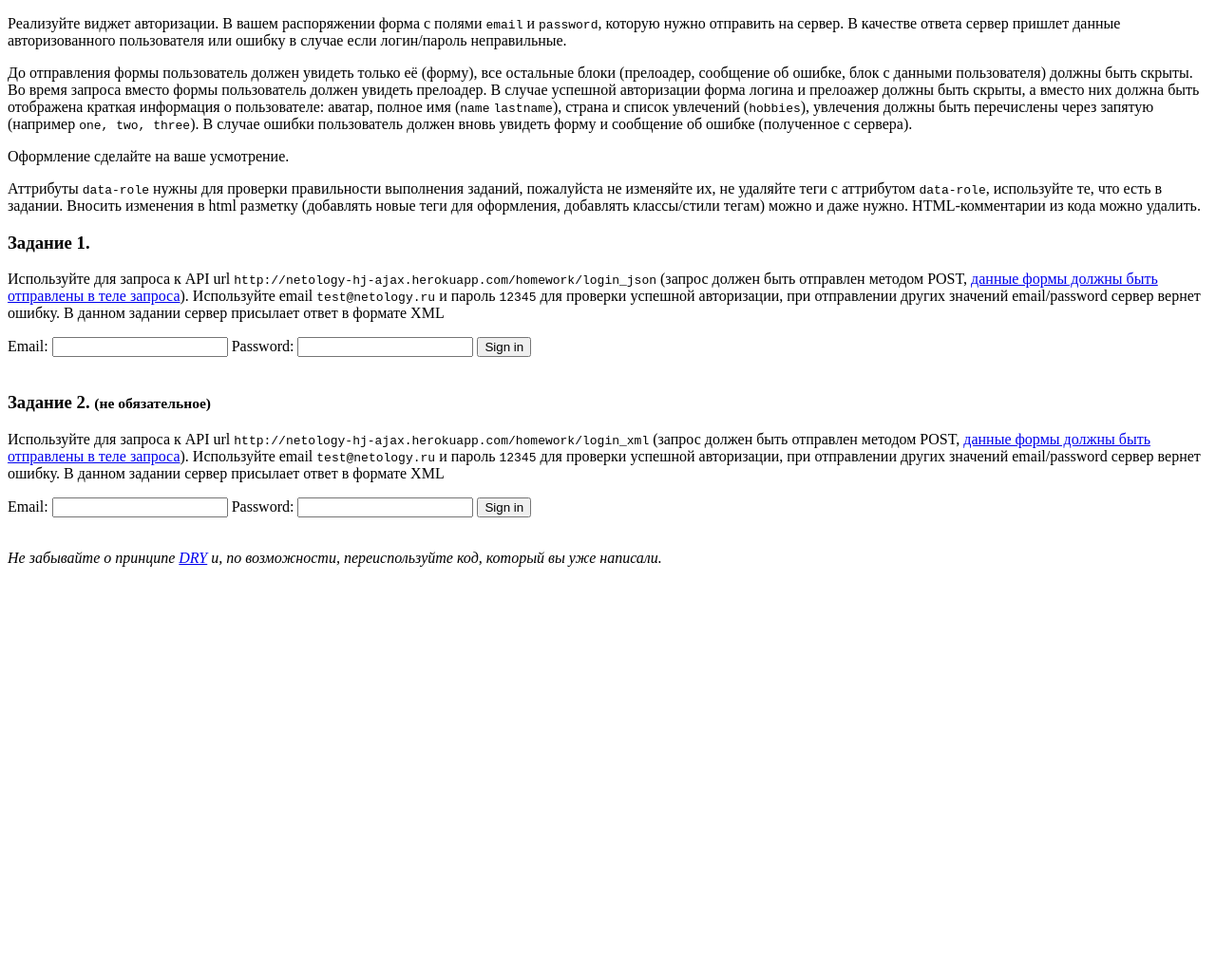
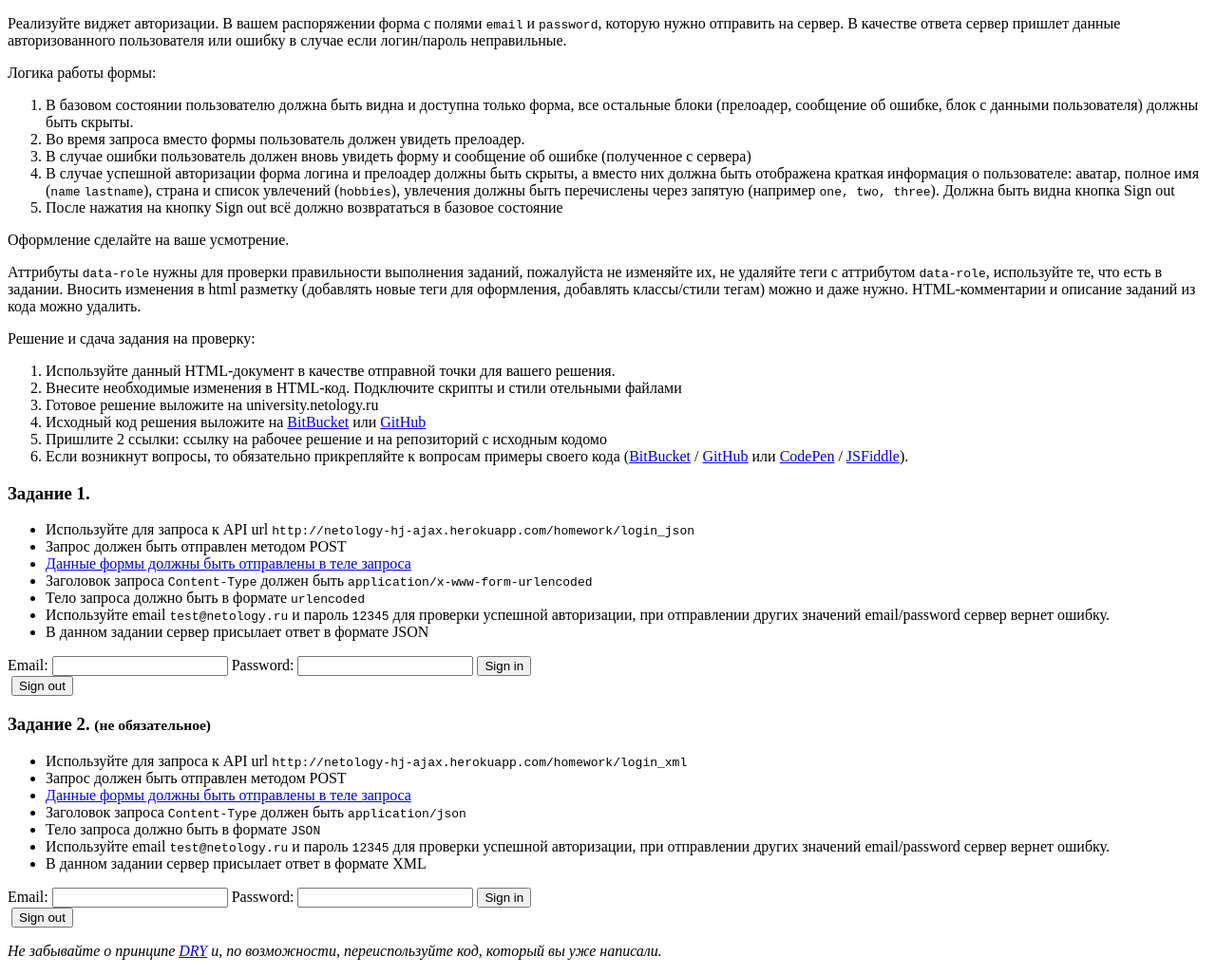
Before and after one commit to afitiskin/netology-hj-ajax, a website: page public/homework.html in a window 1280 px wide. Shown: the whole page at 95% size. Before the commit the page ends 800 px from the top, so only its background shows below. Drawn offline with Linux system fonts and the light colour scheme.

Commit message:
Update for homework

```diff
--- a/public/homework.html
+++ b/public/homework.html
@@ -6,18 +6,67 @@
     <meta http-equiv="x-ua-compatible" content="ie=edge">
     <meta name="viewport" content="width=device-width, initial-scale=1">
 </head>
-<body class="shower">
+<body>
     <section class="intro">
         <p>Реализуйте виджет авторизации. В вашем распоряжении форма с полями <code>email</code> и <code>password</code>, которую нужно отправить на сервер. В качестве ответа сервер пришлет данные авторизованного пользователя или ошибку в случае если логин/пароль неправильные.</p>
-        <p>До отправления формы пользователь должен увидеть только её (форму), все остальные блоки (прелоадер, сообщение об ошибке, блок с данными пользователя) должны быть скрыты. Во время запроса вместо формы пользователь должен увидеть прелоадер. В случае успешной авторизации форма логина и прелоажер должны быть скрыты, а вместо них должна быть отображена краткая информация о пользователе: аватар, полное имя (<code>name</code> <code>lastname</code>), страна и список увлечений (<code>hobbies</code>), увлечения должны быть перечислены через запятую (например <code>one, two, three</code>). В случае ошибки пользователь должен вновь увидеть форму и сообщение об ошибке (полученное с сервера).</p>
+        <p>Логика работы формы:</p>
+        <ol>
+            <li>
+                В базовом состоянии пользователю должна быть видна и доступна только форма, все остальные блоки (прелоадер, сообщение об ошибке, блок с данными пользователя) должны быть скрыты.
+            </li>
+            <li>
+                Во время запроса вместо формы пользователь должен увидеть прелоадер.
+            </li>
+            <li>
+                В случае ошибки пользователь должен вновь увидеть форму и сообщение об ошибке (полученное с сервера)
+            </li>
+            <li>
+                В случае успешной авторизации форма логина и прелоадер должны быть скрыты, а вместо них должна быть отображена краткая информация о пользователе: аватар, полное имя (<code>name</code> <code>lastname</code>), страна и список увлечений (<code>hobbies</code>), увлечения должны быть перечислены через запятую (например <code>one, two, three</code>). Должна быть видна кнопка Sign out
+            </li>
+            <li>
+                После нажатия на кнопку Sign out всё должно возврататься в базовое состояние
+            </li>
+        </ol>
         <p>Оформление сделайте на ваше усмотрение.</p>
-        <p>Аттрибуты <code>data-role</code> нужны для проверки правильности выполнения заданий, пожалуйста не изменяйте их, не удаляйте теги с аттрибутом <code>data-role</code>, используйте те, что есть в задании. Вносить изменения в html разметку (добавлять новые теги для оформления, добавлять классы/стили тегам) можно и даже нужно. HTML-комментарии из кода можно удалить.</p>
+        <p>Аттрибуты <code>data-role</code> нужны для проверки правильности выполнения заданий, пожалуйста не изменяйте их, не удаляйте теги с аттрибутом <code>data-role</code>, используйте те, что есть в задании. Вносить изменения в html разметку (добавлять новые теги для оформления, добавлять классы/стили тегам) можно и даже нужно. HTML-комментарии и описание заданий из кода можно удалить.</p>
+
+        <p>Решение и сдача задания на проверку:</p>
+        <ol>
+            <li>Используйте данный HTML-документ в качестве отправной точки для вашего решения.</li>
+            <li>Внесите необходимые изменения в HTML-код. Подключите скрипты и стили отельными файлами</li>
+            <li>Готовое решение выложите на university.netology.ru</li>
+            <li>Исходный код решения выложите на <a href="https://bitbucket.org/">BitBucket</a> или <a href="https://github.com/">GitHub</a></li>
+            <li>Пришлите 2 ссылки: ссылку на рабочее решение и на репозиторий c исходным кодомo</li>
+            <li>Если возникнут вопросы, то обязательно прикрепляйте к вопросам примеры своего кода (<a href="https://bitbucket.org/">BitBucket</a> / <a href="https://github.com/">GitHub</a> или <a href="http://codepen.io">CodePen</a> / <a href="https://jsfiddle.net">JSFiddle</a>).</li>
+        </ol>
     </div>
 
     <section class="ex1">
         <h1>Задание 1.</h1>
-        <p>Используйте для запроса к API url <code>http://netology-hj-ajax.herokuapp.com/homework/login_json</code> (запрос должен быть отправлен методом POST, <a href="https://learn.javascript.ru/xhr-forms" target="_blank">данные формы должны быть отправлены в теле запроса</a>). Используйте email <code>test@netology.ru</code> и пароль <code>12345</code> для проверки успешной авторизации, при отправлении других значений email/password сервер вернет ошибку. В данном задании сервер присылает ответ в формате XML</p>
-        <form method="post" action="http://netology-hj-ajax.herokuapp.com/homework/login_json" data-role="json-request-form">
+        <ul>
+            <li>
+                Используйте для запроса к API url <code>http://netology-hj-ajax.herokuapp.com/homework/login_json</code>
+            </li>
+            <li>
+                Запрос должен быть отправлен методом POST
+            </li>
+            <li>
+                <a href="https://learn.javascript.ru/xhr-forms" target="_blank">Данные формы должны быть отправлены в теле запроса</a>
+            </li>
+            <li>
+                Заголовок запроса <code>Content-Type</code> должен быть <code>application/x-www-form-urlencoded</code>
+            </li>
+            <li>
+                Тело запроса должно быть в формате <code>urlencoded</code>
+            </li>
+            <li>
+                Используйте email <code>test@netology.ru</code> и пароль <code>12345</code> для проверки успешной авторизации, при отправлении других значений email/password сервер вернет ошибку.
+            </li>
+            <li>
+              В данном задании сервер присылает ответ в формате JSON
+            </li>
+        </ul>
+        <form method="post" action="http://netology-hj-ajax.herokuapp.com/homework/login_json" enctype="application/x-www-form-urlencoded" data-role="json-request-form">
             <label>
                 Email:
                 <input type="email" name="email" value="" data-role="json-request-form-login" />
@@ -27,35 +76,58 @@
                 <input type="password" name="password" value="" data-role="json-request-form-password" />
             </label>
             <button type="submit" data-role="json-request-form-submit">Sign in</button>
-            <span data-role="json-request-form-preloader">
+            <span data-role="json-request-preloader">
                 <!-- preloader should be displayed here while request is in progress -->
             </span>
-            <div data-role="json-request-form-error">
+            <div data-role="json-request-error">
                 <!-- error should be displayed here in case if API responds with error -->
             </div>
         </form>
 
-
         <div data-role="json-request-user-profile">
             <!-- user profile should be displayed here after successfull login -->
 
-            <img src="" alt="" data-role="json-request-form-user-avatar" />
-            <span data-role="json-request-form-user-fullname">
+            <img src="" alt="" data-role="json-request-user-profile-avatar" />
+            <span data-role="json-request-user-profile-fullname">
                 <!-- full name here (name lastname) -->
             </span>
-            <span data-role="json-request-form-user-country">
+            <span data-role="json-request-user-profile-country">
                 <!-- country here -->
             </span>
-            <span data-role="json-request-form-user-hobbies">
+            <span data-role="json-request-user-profile-hobbies">
                 <!-- hobbies here, comma separated -->
             </span>
+
+            <button data-role="json-request-user-profile-logout">Sign out</button>
         </div>
     </section>
 
     <section class="ex2">
         <h1>Задание 2. <small>(не обязательное)</small></h1>
-        <p>Используйте для запроса к API url <code>http://netology-hj-ajax.herokuapp.com/homework/login_xml</code> (запрос должен быть отправлен методом POST, <a href="https://learn.javascript.ru/xhr-forms" target="_blank">данные формы должны быть отправлены в теле запроса</a>). Используйте email <code>test@netology.ru</code> и пароль <code>12345</code> для проверки успешной авторизации, при отправлении других значений email/password сервер вернет ошибку. В данном задании сервер присылает ответ в формате XML</p>
-        <form method="post" action="http://netology-hj-ajax.herokuapp.com/homework/login_xml" data-role="xml-request-form">
+        <ul>
+            <li>
+                Используйте для запроса к API url <code>http://netology-hj-ajax.herokuapp.com/homework/login_xml</code>
+            </li>
+            <li>
+                Запрос должен быть отправлен методом POST
+            </li>
+            <li>
+                <a href="https://learn.javascript.ru/xhr-forms" target="_blank">Данные формы должны быть отправлены в теле запроса</a>
+            </li>
+            <li>
+                Заголовок запроса <code>Content-Type</code> должен быть <code>application/json</code>
+            </li>
+            <li>
+                Тело запроса должно быть в формате <code>JSON</code>
+            </li>
+            <li>
+                Используйте email <code>test@netology.ru</code> и пароль <code>12345</code> для проверки успешной авторизации, при отправлении других значений email/password сервер вернет ошибку.
+            </li>
+            <li>
+              В данном задании сервер присылает ответ в формате XML
+            </li>
+        </ul>
+        <form method="post" action="http://netology-hj-ajax.herokuapp.com/homework/login_xml" enctype="application/json" data-role="xml-request-form">
             <label>
                 Email:
                 <input type="email" name="email" value="" data-role="xml-request-form-login" />
@@ -66,32 +138,33 @@
             </label>
             <button type="submit" data-role="xml-request-form-submit">Sign in</button>
         </form>
-        <div data-role="xml-request-form-preloader">
+        <div data-role="xml-request-preloader">
             <!-- preloader should be displayed here while request is in progress -->
         </div>
-        <div data-role="xml-request-form-error">
+        <div data-role="xml-request-error">
             <!-- error should be displayed here in case if API responds with error -->
         </div>
-
 
         <div data-role="xml-request-user-profile">
             <!-- user profile should be displayed here after successfull login -->
 
-            <img src="" alt="" data-role="xml-request-form-user-avatar" />
-            <span data-role="xml-request-form-user-fullname">
+            <img src="" alt="" data-role="xml-request-user-profile-avatar" />
+            <span data-role="xml-request-user-profile-fullname">
                 <!-- full name here (name lastname) -->
             </span>
-            <span data-role="xml-request-form-user-country">
+            <span data-role="xml-request-user-profile-country">
                 <!-- country here -->
             </span>
-            <span data-role="xml-request-form-user-hobbies">
+            <span data-role="xml-request-user-profile-hobbies">
                 <!-- hobbies here, comma separated -->
             </span>
+
+            <button data-role="xml-request-user-profile-logout">Sign out</button>
         </div>
+    </section>
 
-        <footer>
-            <p><em>Не забывайте о принципе <a href="https://ru.wikipedia.org/wiki/Don%E2%80%99t_repeat_yourself" target="_blank">DRY</a> и, по возможности, переиспользуйте код, который вы уже написали.</em></p>
-        </footer>
-    </section>
+    <footer>
+        <p><em>Не забывайте о принципе <a href="https://ru.wikipedia.org/wiki/Don%E2%80%99t_repeat_yourself" target="_blank">DRY</a> и, по возможности, переиспользуйте код, который вы уже написали.</em></p>
+    </footer>
 </body>
 </html>
--- a/server.js
+++ b/server.js
@@ -11,6 +11,7 @@ var options = {
 
 app.use(express.static('public'));
 app.use(cors());
+app.use(bodyParser.json());
 app.use(bodyParser.urlencoded({
     extended: false,
 }));
@@ -77,6 +78,7 @@ app.get('/homework/login_xml', function (req, res) {
 
 app.post('/homework/login_xml', function (req, res) {
     setTimeout(function () {
+        console.log(req.body);
         if (req.body && req.body.email === 'test@netology.ru' && req.body.password === '12345') {
             res.sendFile('./responses/person.xml', options);
         } else {
```
